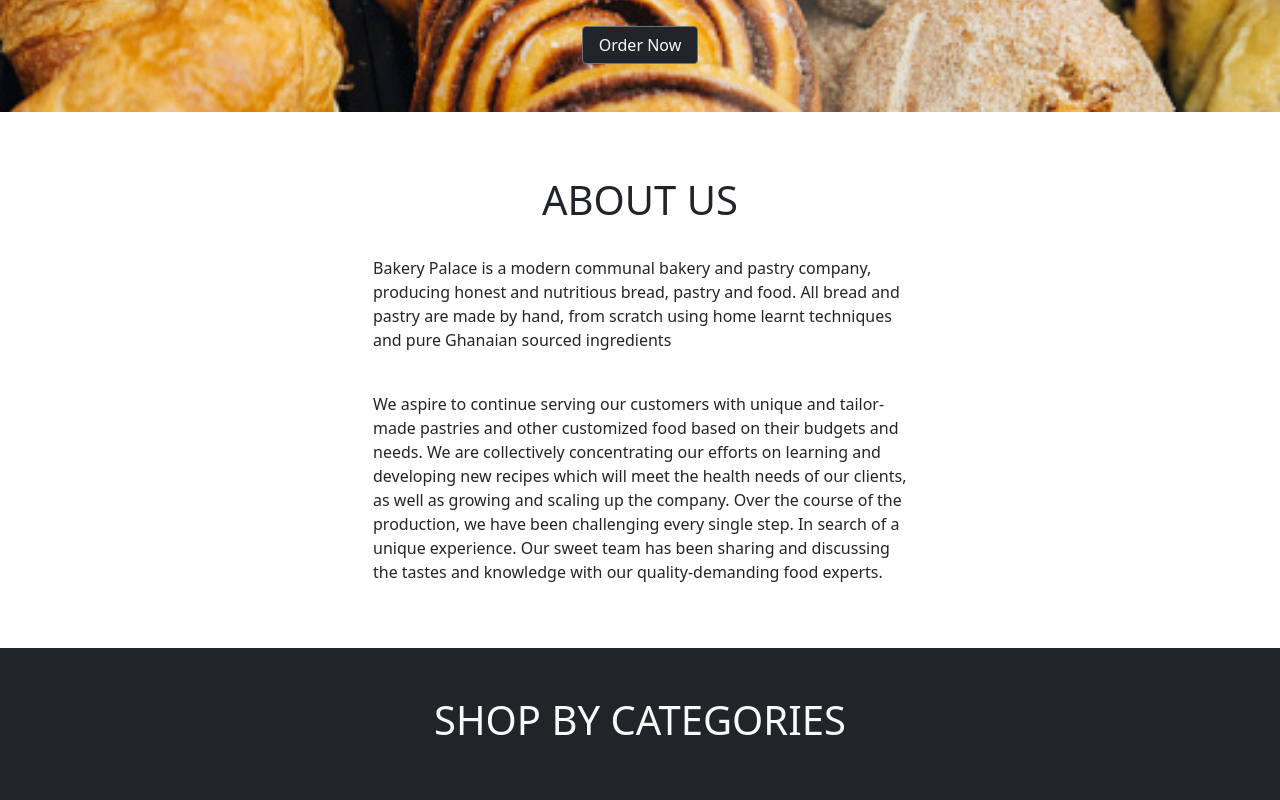
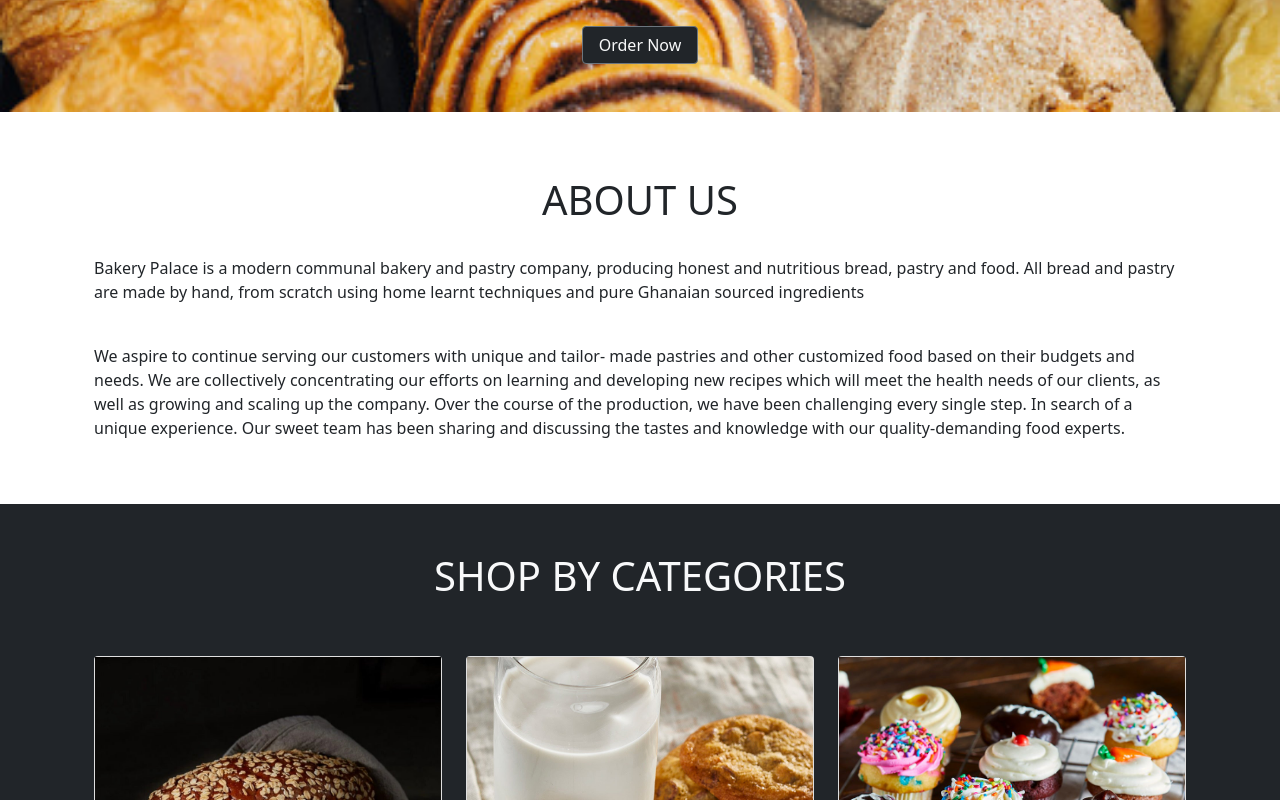
Before and after one commit to Marvinkwame/bakery-website-repo, a plain HTML site: page index.html in a window 1280 px wide. Shown: the part 534-1334 px from the top of the page. Drawn offline with nearby package versions, Linux system fonts and the light colour scheme.

Commit message:
Added index.html

```diff
--- a/index.html
+++ b/index.html
@@ -61,7 +61,7 @@
     <section class="p-5 mt-3" id="#about-us">
         <div class="container">
             <div class="row justify-content-center">
-                <div class="col-6">
+                <div class="col">
                     <h1 class="text-center">ABOUT US</h1>
                 <br>
                 <p>Bakery Palace is a modern communal bakery and pastry company, producing honest
```
